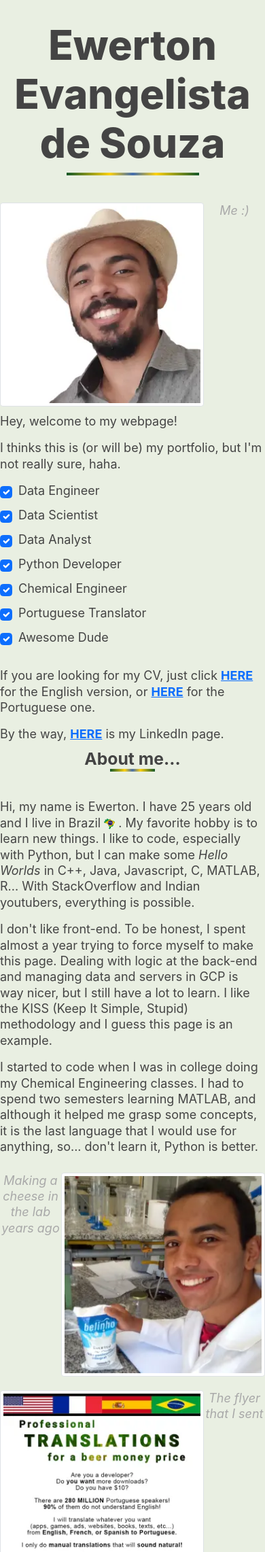
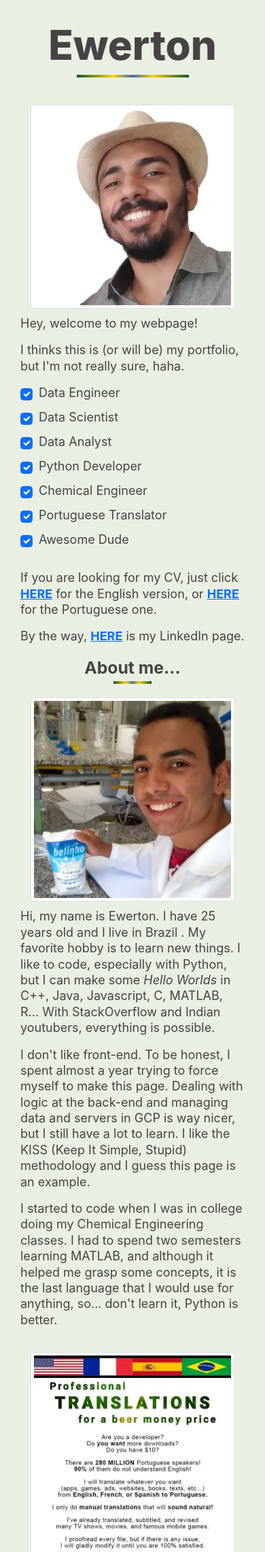
Before and after one commit to ewertones/ewerton.com.br, a Flask app: page / in a window 390 px wide. Shown: the top 2283 px of the page at 68% size. Run offline with Flask 2, Linux system fonts and the light colour scheme.

Commit message:
Make mobile-friendly

```diff
--- a/static/styles/main.css
+++ b/static/styles/main.css
@@ -7,6 +7,9 @@ body {
     background-color: #5a892622;
 }
 
+.short-text, .short-text-600 {
+    display: none;
+}
 
 h1 {
     font-size: 60px;
@@ -50,6 +53,7 @@ ul {
 
 div {
     margin: 0 0 10px 0;
+    overflow: hidden;
 }
 
 .caption {
@@ -63,3 +67,51 @@ footer {
     color: darkgray;
     margin: 20px;
 }
+
+@media screen and (max-width: 1000px) {
+    body {
+        margin: 30px;
+    }
+
+    .short-text {
+        display: inline-block;
+    }
+
+    .full-text {
+        display: none;
+    }
+
+    h2 {
+        margin-top: 20px;
+        margin-bottom: 5px;
+    }
+
+    .line-h2 {
+        margin-bottom: 20px;
+    }
+}
+
+@media screen and (max-width: 800px) {
+    .caption {
+        display: none;
+    }
+
+    #random_gif {
+        max-width: 100%;
+        height: auto;
+    }
+}
+
+@media screen and (max-width: 600px) {
+    .short-text-600 {
+        display: inline-block;
+    }
+
+    .full-text-600 {
+        display: none;
+    }
+
+    img {
+        display: block;
+    }
+}
--- a/templates/home.html
+++ b/templates/home.html
@@ -16,13 +16,16 @@
 </head>
 <body>
     <!-- Title -->
-    <h1>Ewerton Evangelista de Souza</h1>
+    <h1>
+        <span class="full-text">Ewerton Evangelista de Souza</span>
+        <span class="short-text">Ewerton</span>
+    </h1>
     <div class="line-h1"></div>
 
     <!-- First block -->
     <div class="row">
         <div class="col-md-4">
-            <img src="{{ url_for('static', filename='images/me.webp') }}" class="img-fluid img-thumbnail rounded float-left" style="float:left" alt="Photo of Ewerton" width="300px" height="300px"/>
+            <img src="{{ url_for('static', filename='images/me.webp') }}" class="img-thumbnail rounded img-fluid mx-auto" alt="Photo of Ewerton" width="300px" height="300px"/>
             <div class="caption center-block">Me :)</div>
         </div>
         <div class="col-md-8">
@@ -46,30 +49,34 @@
     <div class="line-h2"></div>
 
     <div class="row">
+        <div class="col-md-4 short-text-600">
+            <img src="{{ url_for('static', filename='images/cheese.webp') }}" class="img-thumbnail rounded img-fluid mx-auto" alt="Ewerton making cheese" width="300px" height="300px" />
+            <div class="caption center-block">Making a cheese in the lab years ago</div>
+        </div>
         <div class="col-md-8">
             <p>
-                Hi, my name is Ewerton. I have 25 years old and I live in Brazil <img src="{{ url_for('static', filename='/icons/brazil.svg') }}" width="16" height="16"> .
-                 My favorite hobby is to learn new things. I like to code, especially with Python, but I can make some <em>Hello Worlds</em> in C++, Java, Javascript, C, MATLAB, R...
-                  With StackOverflow and Indian youtubers, everything is possible.
+                Hi, my name is Ewerton. I have 25 years old and I live in Brazil <img src="{{ url_for('static', filename='/icons/brazil.svg') }}" class="full-text" width="16" height="16"> .
+                My favorite hobby is to learn new things. I like to code, especially with Python, but I can make some <em>Hello Worlds</em> in C++, Java, Javascript, C, MATLAB, R...
+                With StackOverflow and Indian youtubers, everything is possible.
             </p>
             <p>
                 I don't like front-end. To be honest, I spent almost a year trying to force myself to make this page. Dealing with logic at the back-end and managing data and servers in GCP is way nicer, but I still have
-                 a lot to learn. I like the KISS (Keep It Simple, Stupid) methodology and I guess this page is an example.
+                a lot to learn. I like the KISS (Keep It Simple, Stupid) methodology and I guess this page is an example.
             </p>
             <p>
                 I started to code when I was in college doing my Chemical Engineering classes. I had to spend two semesters learning MATLAB,
                 and although it helped me grasp some concepts, it is the last language that I would use for anything, so... don't learn it, Python is better.
             </p>
         </div>
-        <div class="col-md-4">
-            <img src="{{ url_for('static', filename='images/cheese.webp') }}" class="img-fluid img-thumbnail rounded float-right" style="float:right" alt="Ewerton making cheese" width="300px" height="300px"/>
+        <div class="col-md-4 full-text-600">
+            <img src="{{ url_for('static', filename='images/cheese.webp') }}" class="img-thumbnail rounded img-fluid mx-auto" alt="Ewerton making cheese" width="300px" height="300px" />
             <div class="caption center-block">Making a cheese in the lab years ago</div>
         </div>
     </div>
 
     <div class="row">
         <div class="col-md-4">
-            <a href="{{ url_for('get_flyer') }}" target="_blank" class="link-primary"><img src="{{ url_for('static', filename='images/translation_flyer.webp') }}" class="img-fluid img-thumbnail rounded float-left" style="float:left" alt="Translation flyer" width="300px" height="430px" /></a>
+            <a href="{{ url_for('get_flyer') }}" target="_blank" class="link-primary"><img src="{{ url_for('static', filename='images/translation_flyer.webp') }}" class="img-thumbnail rounded img-fluid mx-auto" alt="Translation flyer" width="300px" height="430px" /></a>
             <div class="caption center-block">The flyer that I sent</div>
         </div>
         <div class="col-md-8">
@@ -98,7 +105,7 @@
         After that, I got a job as a Data Analyst from a company called BeGrowth. I had to extract reports from our ads that were running in Google and Facebook Ads,
          then merge them with some other reports to finally show the results to my boss so he could change whatever needed to be changed.
           It was a cumbersome task to manually merge those files every day, so I created a Python script that did everything in 3 minutes - 57 minutes less, yay
-           <img src="{{ url_for('static', filename='/icons/clock.svg') }}" width="16" height="16"> .
+           <img src="{{ url_for('static', filename='/icons/clock.svg') }}" class="full-text" width="16" height="16"> .
     </p>
     <p>
         Then I started helping my boss manage those same ads. It was a nice experience, I could grasp some concepts in Marketing, Google Tag Manager, Analytics,
@@ -106,7 +113,7 @@
     </p>
 
     <div class="row">
-        <div class="col-md-9">
+        <div class="col-md-8">
             <p>
                 After 6 months, I was promoted to Data Engineer. My first task was to make my script run on Cloud. I used a VM in GCP, running a Docker container
                 that had an Airflow image, basically. I created scripts that, every hour, collected reports from Facebook, Google Ads, Google Ad Manager and Google Analytics,
@@ -117,16 +124,16 @@
                 In June, 2021, I started working for BlueShift. I'm in a team of 20 Data Engineers trying to learn everything that I didn't use till now.
                 As you can see, I'm definitely a Junior, but I'm an awesome dude that looks forward to the future.
             </p>
-            <p>
-                Thanks for reading! If you want, you can write me at:
-                <img src="{{ url_for('static', filename='/icons/envelope.svg') }}" width="16" height="16">
-                <strong><a href="mailto:ewerton@ewerton.com.br" class="link-primary">ewerton@ewerton.com.br</a></strong>
-            </p>
         </div>
-        <div class="col-md-3">
-            <img src="{{ url_for('static', filename='images/prompt.gif') }}" class="img-fluid img-thumbnail rounded float-right" style="float:right" width="300px" height="300px"/>
+        <div class="col-md-4 full-text-600" id="random_gif">
+            <video src="{{ url_for('static', filename='images/cmd.webm') }}" width="300px" height="225px" autoplay loop></video>
             <div class="caption center-block">Just a random gif</div>
         </div>
+        <p>
+            Thanks for reading! If you want, you can write me at:
+            <img src="{{ url_for('static', filename='/icons/envelope.svg') }}" class="full-text" width="16" height="16">
+            <strong><a href="mailto:ewerton@ewerton.com.br" class="link-primary">ewerton@ewerton.com.br</a></strong>
+        </p>
     </div>
 
     <!-- I want to section -->
```
Also changed, not shown: static/images/prompt.gif (deleted), 1 other file.
